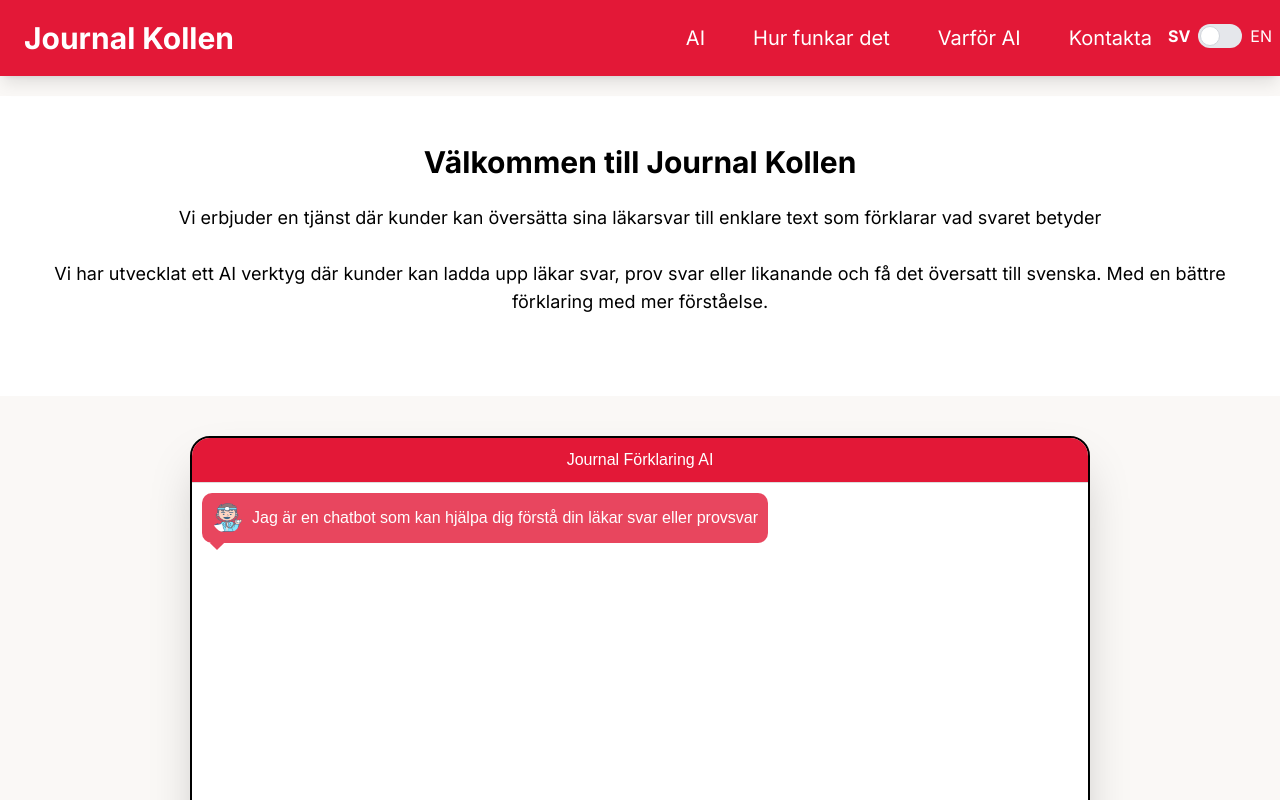
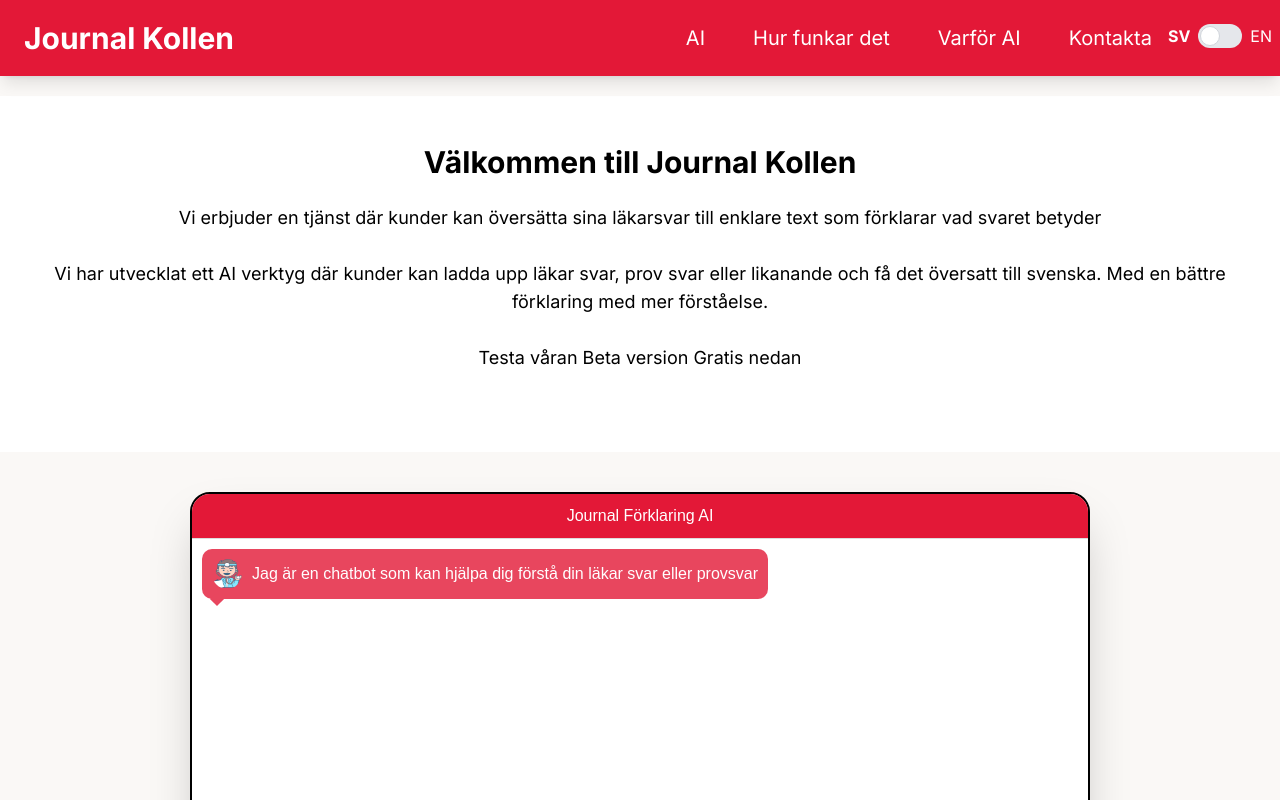
Before and after one commit to hugojohansson1021/JournalKollen, a Next.js app: page / in a window 1280 px wide. Shown: the top 800 px of the page. Built offline with nearby package versions, Linux system fonts and the light colour scheme.

Commit message:
Fix - Text Header

```diff
--- a/package.json
+++ b/package.json
@@ -20,6 +20,7 @@
     "pdf-parse": "^1.1.1",
     "react": "^18",
     "react-dom": "^18",
+    "react-toastify": "^10.0.5",
     "universal-analytics": "^0.5.3"
   },
   "devDependencies": {
--- a/src/app/components/Header.tsx
+++ b/src/app/components/Header.tsx
@@ -9,11 +9,13 @@ const headercontainer: React.FC<{ isSwedish: boolean; setIsSwedish: React.Dispat
       title: 'Welcome to Journalkollen',
       description: 'We offer a service where customers can translate their doctors answers into simpler text that explains what the answer means',
       descriptiontwo: 'We have developed an AI tool where customers can upload medical answers, test answers or similar and have it translated into Swedish. With a better explanation with more understanding.',
+      descriptiontre: ' Try our Beta version free ',
     },
     sv: {
       title: 'Välkommen till Journal Kollen',
       description: 'Vi erbjuder en tjänst där kunder kan översätta sina läkarsvar till enklare text som förklarar vad svaret betyder',
-      descriptiontwo: 'Vi har utvecklat ett AI verktyg där kunder kan ladda upp läkar svar, prov svar eller likanande och få det översatt till svenska. Med en bättre förklaring med mer förståelse. ',
+      descriptiontwo: 'Vi har utvecklat ett AI verktyg där kunder kan ladda upp läkar svar, prov svar eller likanande och få det översatt till svenska. Med en bättre förklaring med mer förståelse.  ',
+      descriptiontre: ' Testa våran Beta version Gratis nedan  ',
     },
   };
 
@@ -42,6 +44,9 @@ const headercontainer: React.FC<{ isSwedish: boolean; setIsSwedish: React.Dispat
               <br />
               <br />
               {isSwedish ? textConfig.sv.descriptiontwo : textConfig.en.descriptiontwo}
+              <br />
+              <br />
+              {isSwedish ? textConfig.sv.descriptiontre : textConfig.en.descriptiontre}
             </motion.h3>
 
 
```
Also changed, not shown: 1 other file (tests, documents, lock files or other folders).
